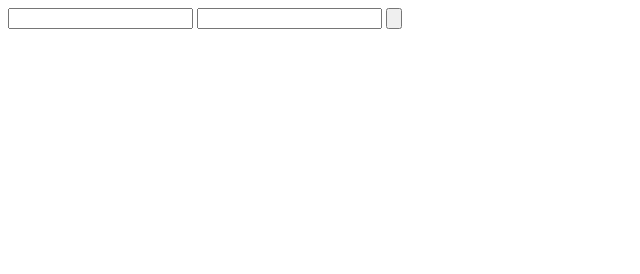
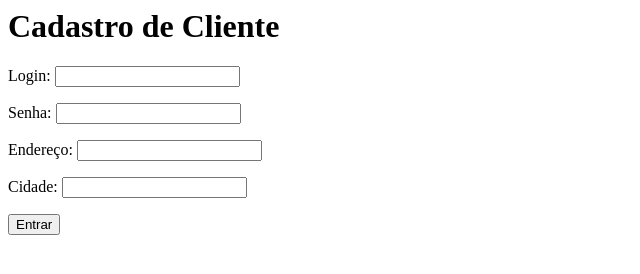
Before and after one commit to Programacao-para-Web-Design/aula-04-25-03-henrike-klippeler-carvalho, a plain HTML site: page index.html in a window 1280 px wide. Shown: the whole page, without its empty margins (0-640 px from the left). Drawn offline with Linux system fonts and the light colour scheme.

Commit message:
Update index.html

```diff
--- a/index.html
+++ b/index.html
@@ -1,13 +1,24 @@
 <html>
   <head>
     <title>Aula 04</title>
+    <h1> Cadastro de Cliente </h1>
   </head>
 
   <body>
     <form>
-      <input type="text">
-      <input type="password">
-      <input type="button">
+      <p>
+       Login: <input type="text">
+      </p>
+      <p>
+       Senha: <input type="password">
+      </p>
+      <p>
+        Endereço: <input type="text">
+      </p>
+      <p>
+        Cidade: <input type="text">
+      </p>
+        <input type="button" value="Entrar">
     </form>
   </body>
 </html>
```
